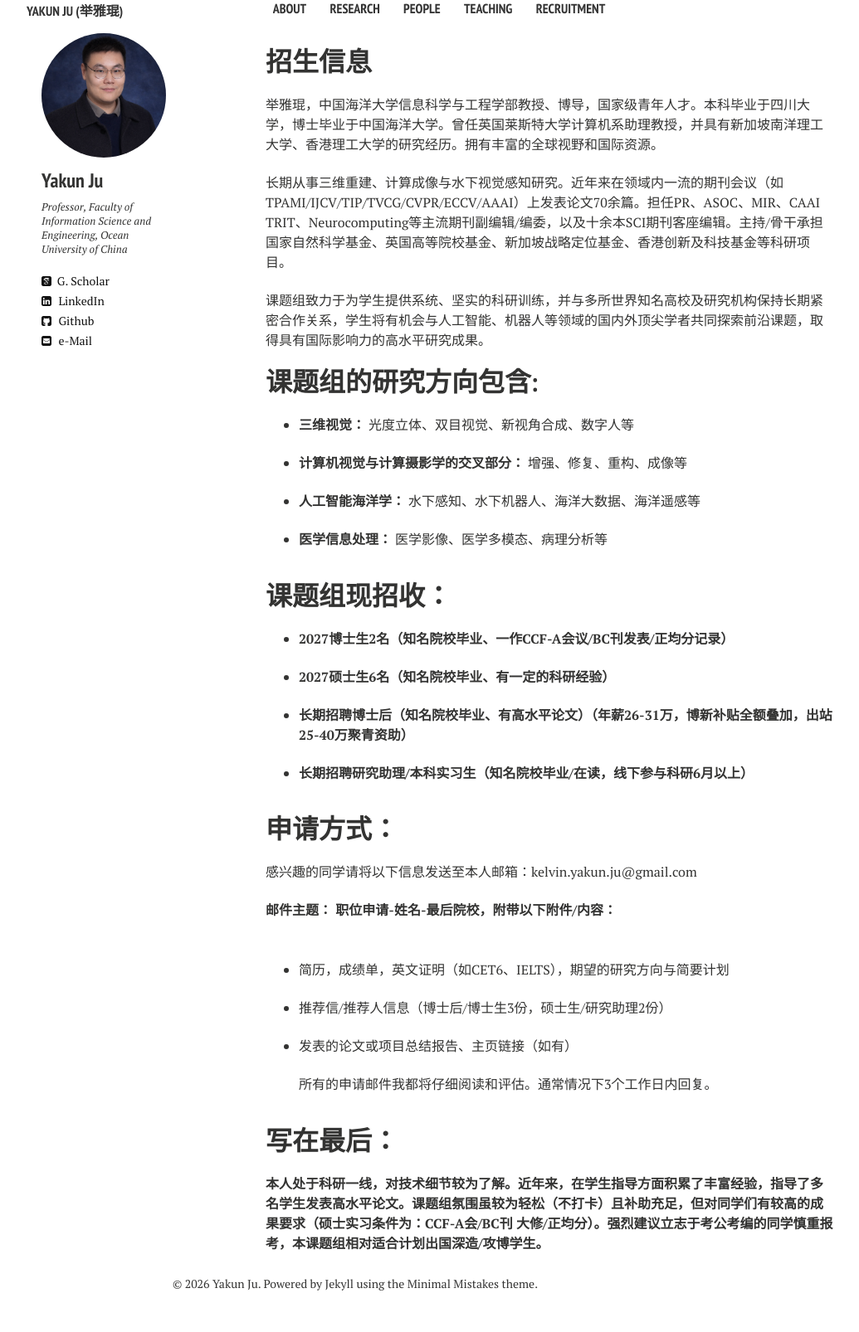
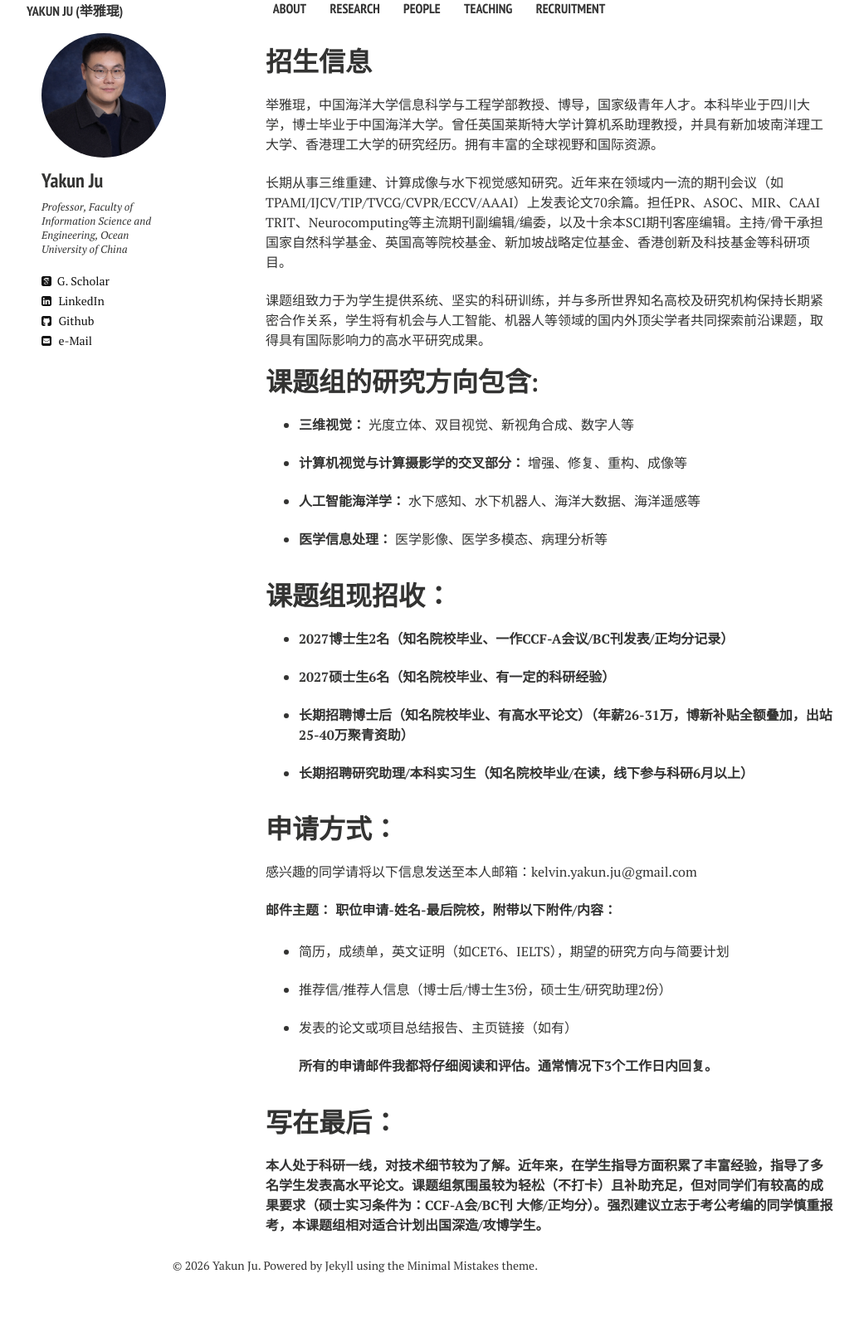
Before and after one commit to juyakun/juyakun.github.io, a Jekyll site: the page built from recruitment.md, in a window 1280 px wide. Shown: the whole page at 83% size, without its empty margins (112-1147 px from the left). Built offline with Jekyll 4.4.1, drawn with Linux system fonts in a browser that asks for light colours; nearby versions of some CDN libraries; after the commit the page ends 1584 px from its top, so only the background shows below that.

Commit message:
Update recruitment.md

```diff
--- a/recruitment.md
+++ b/recruitment.md
@@ -52,7 +52,6 @@ comments: false
 <br>
 **邮件主题： 职位申请-姓名-最后院校，附带以下附件/内容：**
 <br>
-<br>
 -  简历，成绩单，英文证明（如CET6、IELTS），期望的研究方向与简要计划
 <br>
 <br>
@@ -62,7 +61,7 @@ comments: false
 -  发表的论文或项目总结报告、主页链接（如有）
 <br>
 <br>
-所有的申请邮件我都将仔细阅读和评估。通常情况下3个工作日内回复。
+**所有的申请邮件我都将仔细阅读和评估。通常情况下3个工作日内回复。**
 <br>
 <br>
 
```
